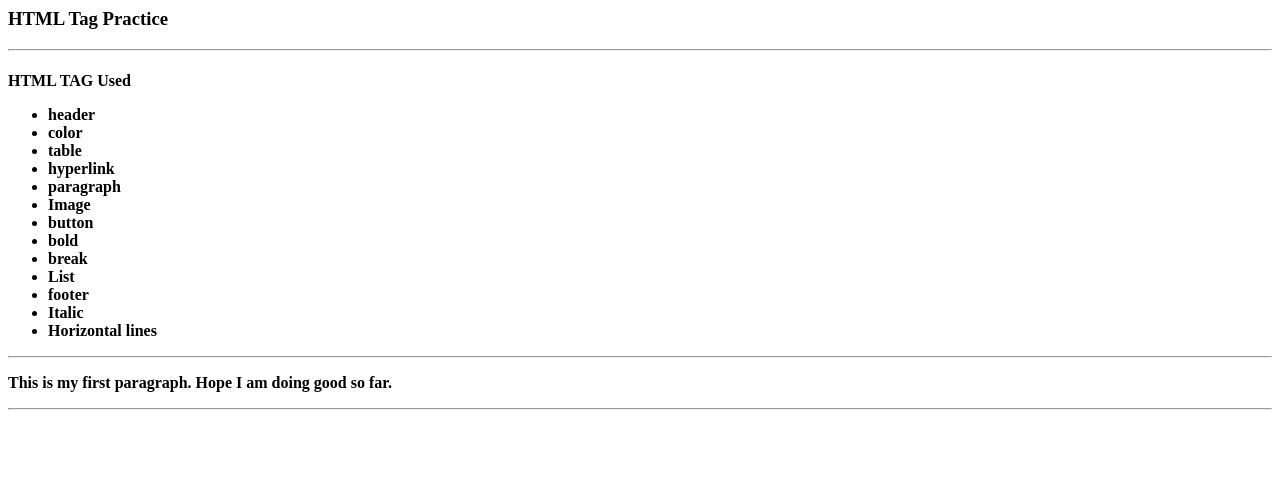
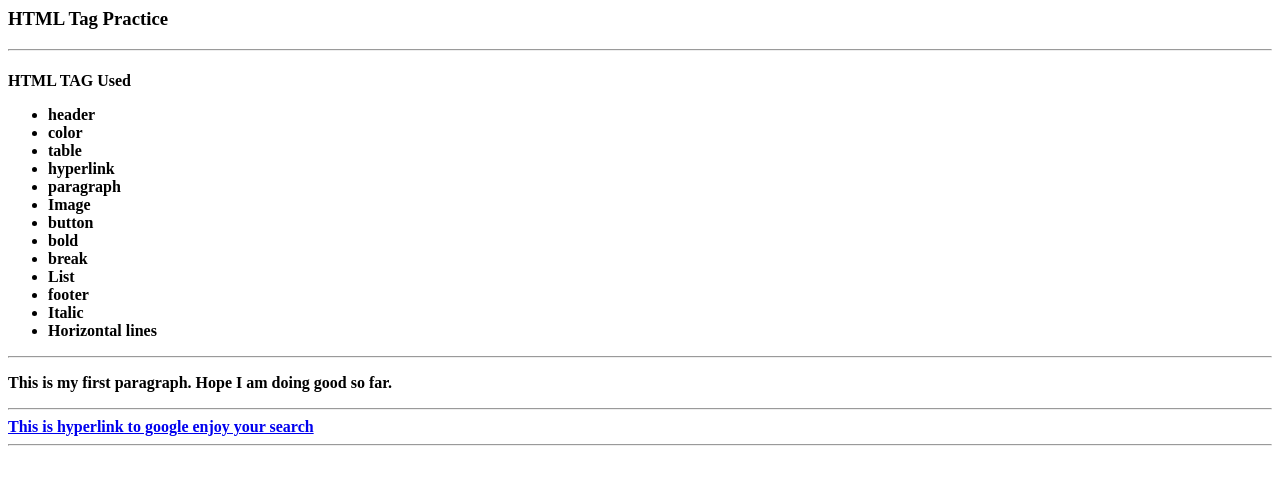
Before and after one commit to np549/homework2, a plain HTML site: page index.html in a window 1280 px wide. Drawn offline with Linux system fonts and the light colour scheme.

Commit message:
sixth tag added

```diff
--- a/index.html
+++ b/index.html
@@ -30,3 +30,8 @@
 <!-- Paragraph Tag -->
 <p>This is my first paragraph. Hope I am doing good so far.</p>
 <hr>
+
+
+<!-- hyperlink tag -->
+<a href="www.google.com">This is hyperlink to google enjoy your search</a>
+<hr>
```
